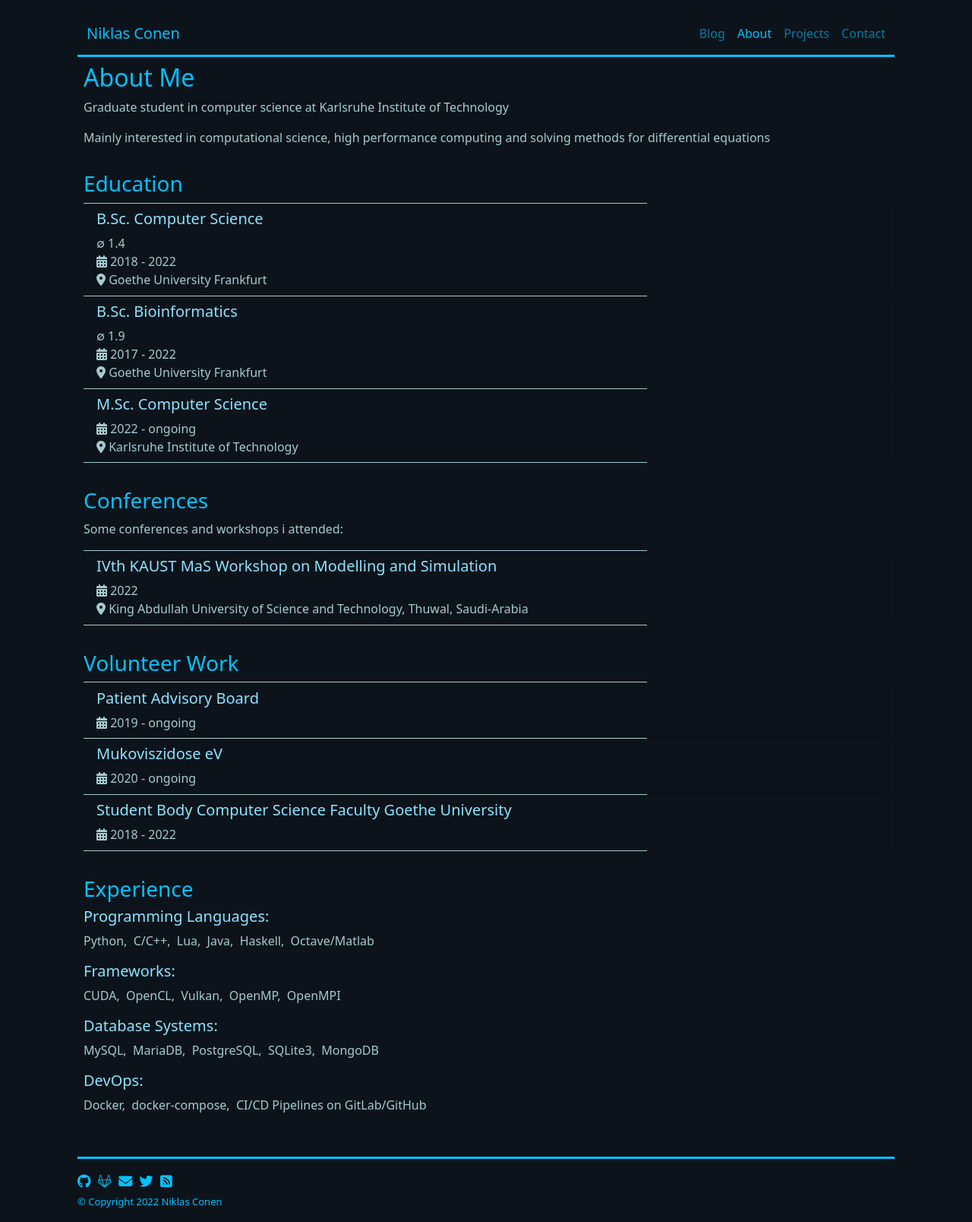
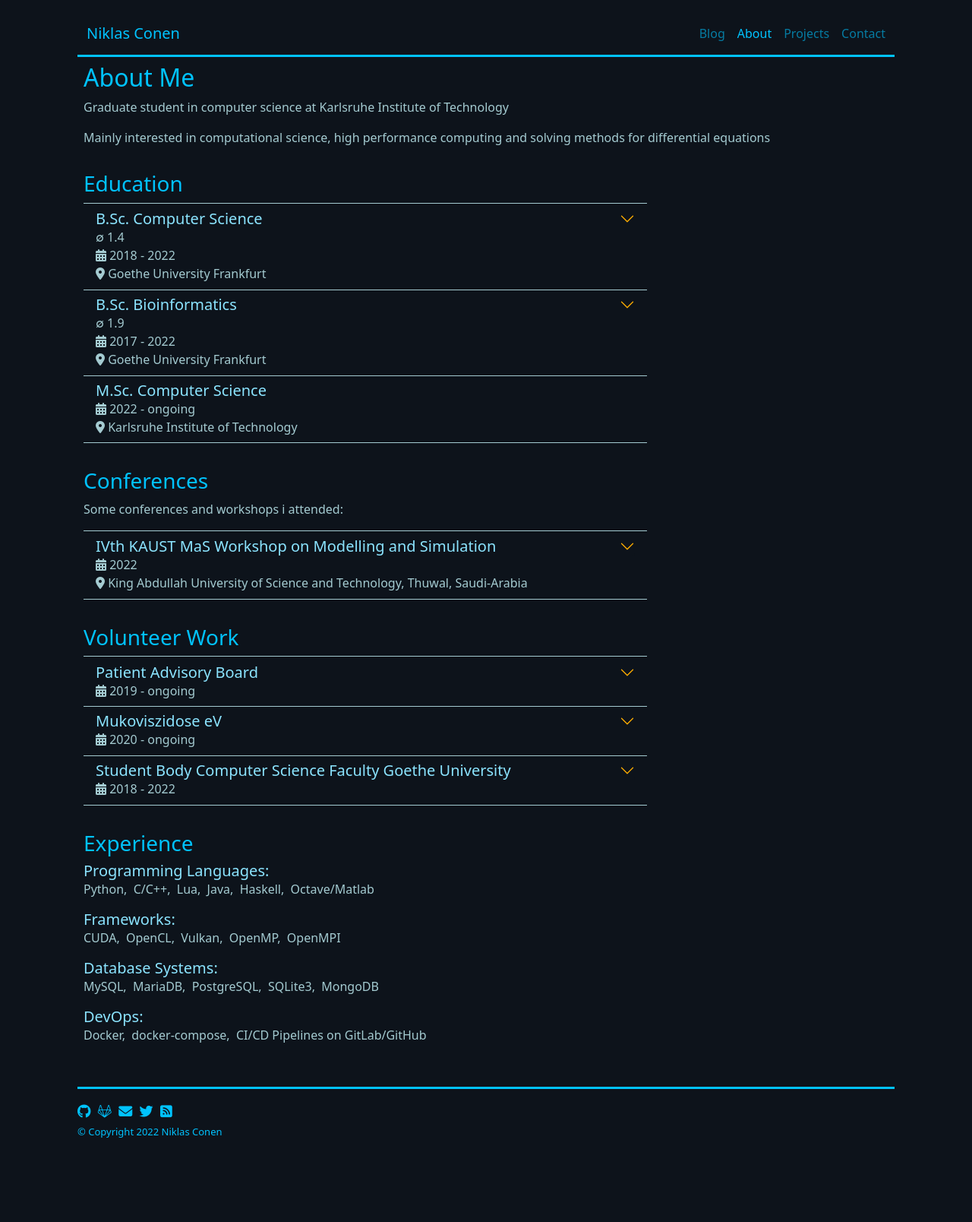
Before and after one commit to Nordegraf/nordegraf.github.io, a Jekyll site: the page built from _pages/about.html, in a window 1280 px wide. Shown: the whole page at 76% size. Built offline with Jekyll 4.4.1, drawn with Linux system fonts in a browser that asks for light colours; after the commit the page ends 1516 px from its top, so only the background shows below that.

Commit message:
switched from cards to accordions

```diff
--- a/_pages/about.html
+++ b/_pages/about.html
@@ -8,21 +8,28 @@ title: About Me
 
 <div class="py-3">
 <h3>Education</h3>
-
+  <div class="accordion accordion-flush" id="accordionDegrees">
     <hr class="about">
     {% for degree in site.data.degrees %}
     {% assign deg = degree.title | replace: " " | replace: "." %}
-<div class="card about" style="width: 100%;">
-  <div class="card-body about" {% if degree.thesis %} type="button" data-bs-toggle="collapse" data-bs-target="#collapse{{ deg }}" aria-expanded="false" aria-controls="collapse{{ deg }}" {% endif %}>
-    <h5 class="card-title about">{{ degree.title }}</h5>
+    <div class="accordion-item about">
+      <h2 class="accordion-header" id="flush-heading{{ deg }}">
+        {% if degree.thesis %}
+          <button class="accordion-button collapsed about" type="button" data-bs-toggle="collapse" data-bs-target="#flush-collapse{{ deg }}" aria-expanded="false" aria-controls="flush-collapse{{ deg }}">
+        {% endif %}
+          <h5 class="about">{{ degree.title }}</h5>
+        {% if degree.thesis %}
+          </button>
+        {% endif %}
+      </h2>
       <p class="about">
         {% if degree.grade %}&#8709 {{ degree.grade }}<br>{% endif %}
         <i class="fa-solid fa-calendar-days"></i> {{ degree.started }} - {% if degree.finished %} {{ degree.finished }} {% else %} ongoing {% endif %}<br>
         <i class="fa-solid fa-location-dot"></i> {{ degree.location }}
       </p>
-  </div>
       {% if degree.thesis %}
-  <div class="card-body collapse about-collapse" id="collapse{{ deg }}">
+      <div id="flush-collapse{{ deg }}" class="accordion-collapse collapse" aria-labelledby="flush-heading{{ deg }}" data-bs-parent="#accordionDegrees">
+        <div class="accordion-body about">
           <p>
             {{ degree.type }} Thesis:<br>
             {{ degree.thesis }}<br>
@@ -37,10 +44,12 @@ title: About Me
           </ul>
           {% endif %}
         </div>
+      </div>
       {% endif %}
     </div>
     <hr class="about">
     {% endfor %}
+  </div>
 </div>
 
 <div class="py-3">
@@ -49,18 +58,22 @@ title: About Me
 Some conferences and workshops i attended:
 </p>
 
+<div class="accordion accordion-flush" id="accordionConferences">
   <hr class="about">
   {% for conference in site.data.conferences %}
   {% assign con = conference.name | replace: " " %}
-<div class="card about" style="width: 100%;">
-  <div class="card-body about" type="button" data-bs-toggle="collapse" data-bs-target="#collapse{{ con }}" aria-expanded="false" aria-controls="collapse{{ con }}">
-    <h5 class="card-title about">{{ conference.name }}</h5>
+  <div class="accordion-item about">
+    <h2 class="accordion-header" id="flush-heading{{ con }}">
+      <button class="accordion-button collapsed about" type="button" data-bs-toggle="collapse" data-bs-target="#flush-collapse{{ con }}" aria-expanded="false" aria-controls="flush-collapse{{ con }}">
+      <h5 class="about">{{ conference.name }}</h5>
+      </button>
+    </h2>
     <p class="about">
       <i class="fa-solid fa-calendar-days"></i> {{ conference.year }}<br>
       <i class="fa-solid fa-location-dot"></i> {{ conference.institution }}, {{ conference.city }}, {{ conference.country }}
     </p>
-  </div>
-  <div class="card-body collapse about-collapse" id="collapse{{ con }}">
+    <div id="flush-collapse{{ con }}" class="accordion-collapse collapse" aria-labelledby="flush-heading{{ con }}" data-bs-parent="#accordionConferences">
+      <div class="accordion-body about">
         <p>
           {% if conference.role == "speaker" %}
           <i class="fa-solid fa-person-chalkboard"></i> Speaker<br>
@@ -72,28 +85,38 @@ Some conferences and workshops i attended:
         <a href="{{ conference.link }}" class="about">Conference Website</a><br>
       </div>
     </div>
+  </div>
   <hr class="about">
   {% endfor %}
 </div>
+</div>
+
 
 <div class="py-3">
 <h3>Volunteer Work</h3>
+
+<div class="accordion accordion-flush" id="accordionVolunteer">
   <hr class="about">
   {% for work in site.data.volunteer %}
   {% assign wor = work.name | replace: " " %}
-<div class="card about" style="width: 100%;">
-  <div class="card-body about" type="button" data-bs-toggle="collapse" data-bs-target="#collapse{{ wor }}" aria-expanded="false" aria-controls="collapse{{ wor }}">
-    <h5 class="card-title about">{{ work.name }}</h5>
+  <div class="accordion-item about">
+    <h2 class="accordion-header" id="flush-heading{{ wor }}">
+      <button class="accordion-button collapsed about" type="button" data-bs-toggle="collapse" data-bs-target="#flush-collapse{{ wor }}" aria-expanded="false" aria-controls="flush-collapse{{ wor }}">
+      <h5 class="about">{{ work.name }}</h5>
+      </button>
+    </h2>
     <p class="about"><i class="fa-solid fa-calendar-days"></i> {{ work.started }} - {% if work.finished %} {{ work.finished }} {% else %} ongoing {% endif %}</p>
-  </div>
-  <div class="card-body collapse about-collapse" id="collapse{{ wor }}">
+    <div id="flush-collapse{{ wor }}" class="accordion-collapse collapse" aria-labelledby="flush-heading{{ wor }}" data-bs-parent="#accordionVolunteer">
+      <div class="accordion-body about">
         <p>
           {{ work.detail }}
         </p>
       </div>
     </div>
+  </div>
   <hr class="about">
   {% endfor %}
+</div>
 </div>
 
 <div class="py-3">
--- a/_sass/_variables.scss
+++ b/_sass/_variables.scss
@@ -21,6 +21,12 @@ $pagination-disabled-color:         rgba($primary, .2);
 $pagination-disabled-bg:            rgba(0, 0, 0, .4);
 $pagination-disabled-border-color:  rgba(0, 0, 0, .8);
 
+$accordion-icon-color:              $secondary;
+$accordion-button-active-color:     $secondary;
+$accordion-button-focus-border-color: $secondary;
+$accordion-button-active-bg:        $transparent;
+
+
 
 $hr-opacity: 1;
 
--- a/_sass/additional.scss
+++ b/_sass/additional.scss
@@ -102,13 +102,35 @@ a.about {
 
 p.about {
     color: $text;
-    display: inline;
+    padding: 0 0;
+    margin-bottom: 0;
 }
 
 h5.about {
     color: $subheadlines;
+    margin-bottom: 0rem;
 }
 
 li.text {
     color: $text;
 }
+
+.accordion-button.about {
+    color: $subheadlines;
+    padding: 0 0rem;
+
+}
+
+.accordion-body.about {
+    padding: 0 0rem;
+    padding-top: 0.6rem;
+}
+
+.accordion-item.about {
+    padding: 0.4rem 1rem;
+    width: 70%;
+}
+
+h2.about {
+    color: $subheadlines;
+}
--- a/_sass/main.scss
+++ b/_sass/main.scss
@@ -11,6 +11,7 @@ $text: rgb(164, 203, 209);
 
 $border_hr: $primary;
 
+$transparent: rgba(0, 0, 0, 0);
 
 h1 {
     color: $primary;
```
Lines whose indentation alone changed are shown as unchanged.
